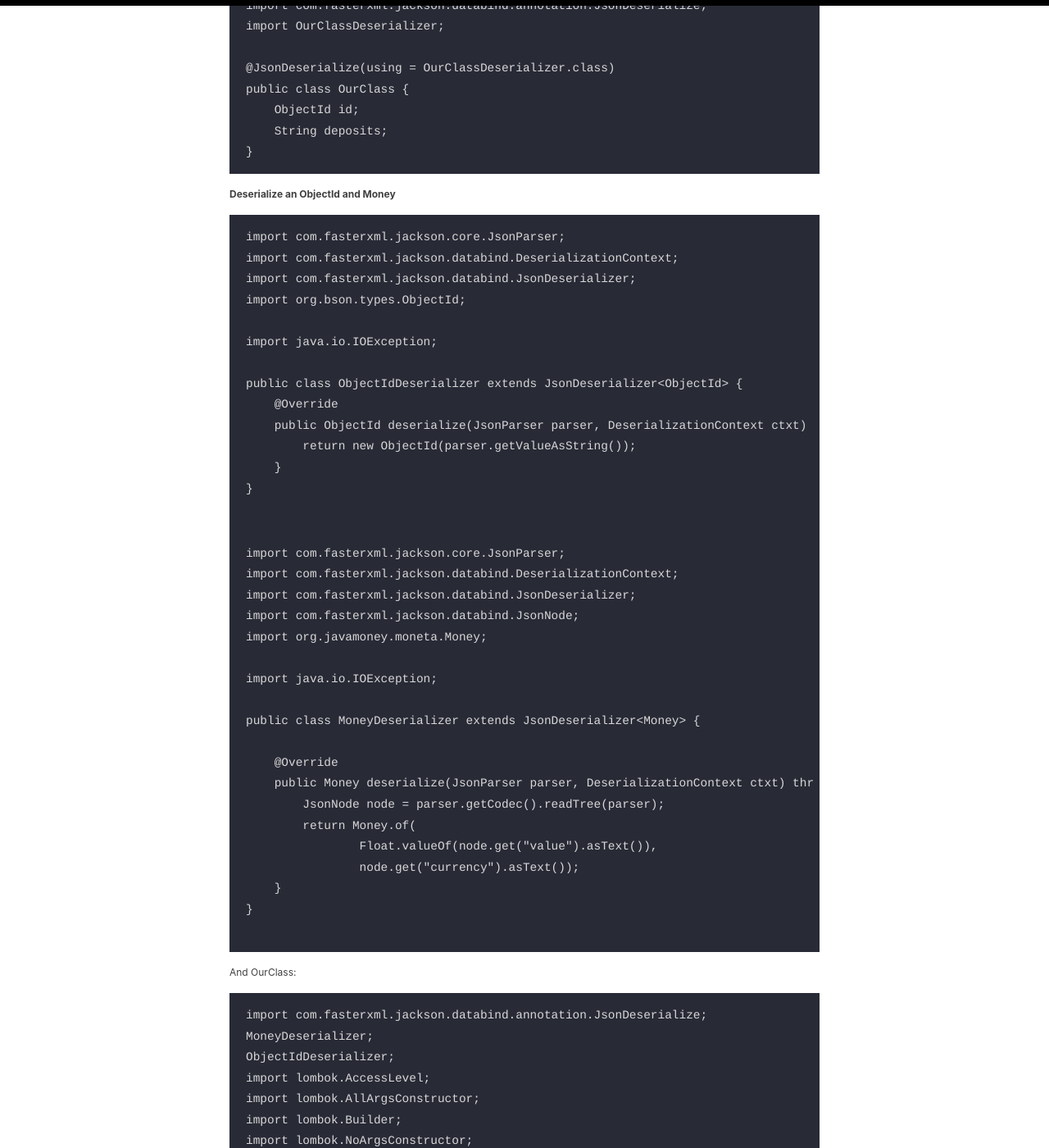
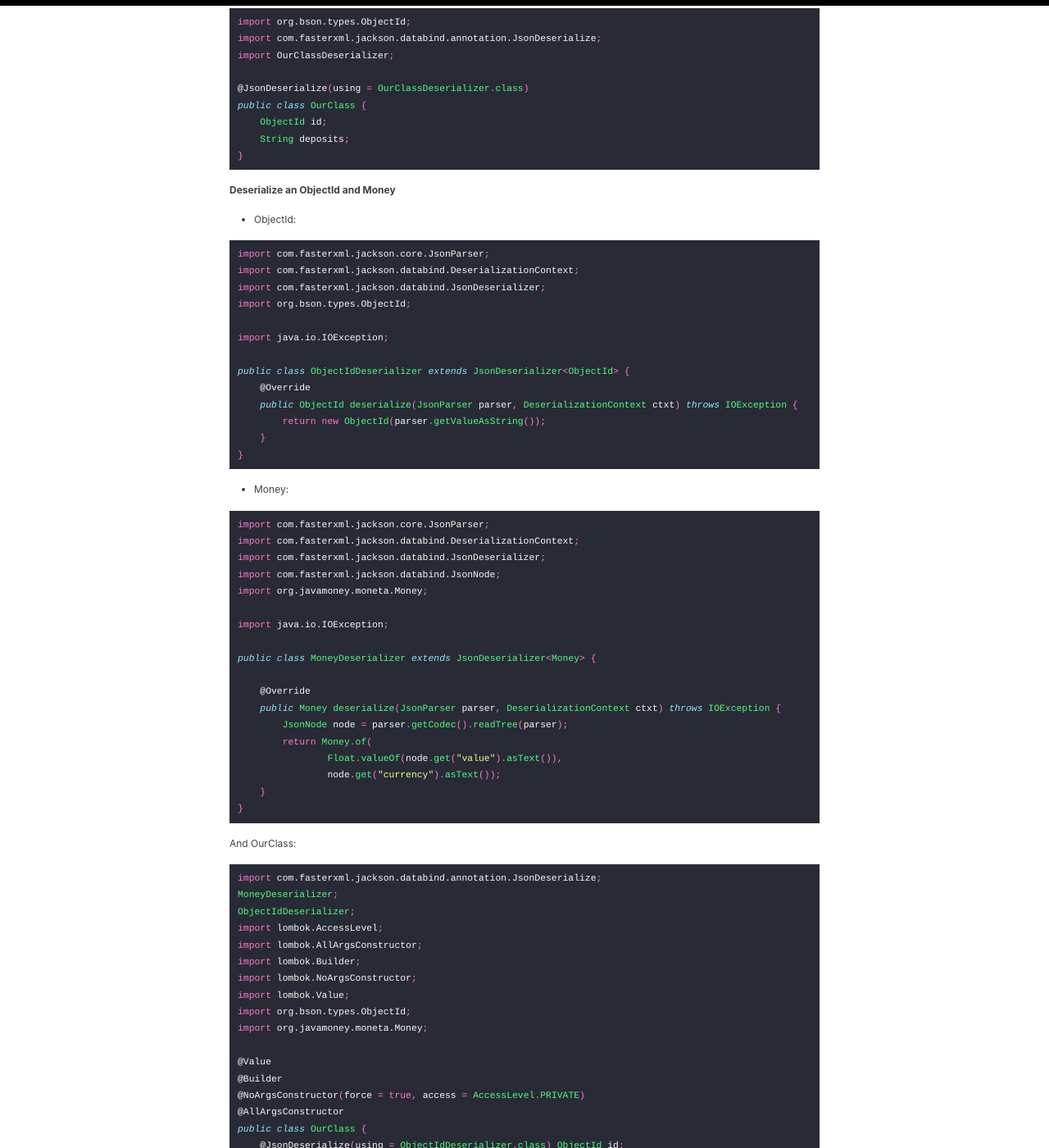
Before and after one commit to cityTesting/citytesting.github.io, a Jekyll site: the page built from _posts/2022-02-18-custom-json-deserializer-java.md, in a window 1280 px wide and 1400 px high, scrolled down 836 px. Shown: the whole window at 82% size. Built offline with Jekyll 4.4.1, drawn with Linux system fonts in a browser that asks for light colours; some of the changed text lies outside the part shown.

Commit message:
Update 2022-02-18-custom-json-deserializer-java.md

````diff
--- a/_posts/2022-02-18-custom-json-deserializer-java.md
+++ b/_posts/2022-02-18-custom-json-deserializer-java.md
@@ -30,7 +32,7 @@ public class OurClassDeserializer extends JsonDeserializer<OurClass> {
 {% endhighlight %}
 
 And OurClass:
-```
+{% highlight java %}
 import org.bson.types.ObjectId;
 import com.fasterxml.jackson.databind.annotation.JsonDeserialize;
 import OurClassDeserializer;
@@ -40,10 +42,11 @@ public class OurClass {
     ObjectId id;
     String deposits;
 }
-```
+{% endhighlight %}
 
 **Deserialize an ObjectId and Money**
-```
+- ObjectId:
+{% highlight java %}
 import com.fasterxml.jackson.core.JsonParser;
 import com.fasterxml.jackson.databind.DeserializationContext;
 import com.fasterxml.jackson.databind.JsonDeserializer;
@@ -58,9 +61,11 @@ public class ObjectIdDeserializer extends JsonDeserializer<ObjectId> {
     }
 }
 
-```
+{% endhighlight %}
 
-```
+- Money:
+
+{% highlight java %}
 import com.fasterxml.jackson.core.JsonParser;
 import com.fasterxml.jackson.databind.DeserializationContext;
 import com.fasterxml.jackson.databind.JsonDeserializer;
@@ -80,10 +85,10 @@ public class MoneyDeserializer extends JsonDeserializer<Money> {
     }
 }
 
-```
+{% endhighlight %}
 
 And OurClass:
-```
+{% highlight java %}
 import com.fasterxml.jackson.databind.annotation.JsonDeserialize;
 MoneyDeserializer;
 ObjectIdDeserializer;
@@ -103,4 +108,4 @@ public class OurClass {
     @JsonDeserialize(using = ObjectIdDeserializer.class) ObjectId id;
     @JsonDeserialize(using = MoneyDeserializer.class) Money money;
 }
-```
+{% endhighlight %}
````
Also changed, not shown: other parts of _posts/2022-02-18-custom-json-deserializer-java.md (+4 -2 lines).
